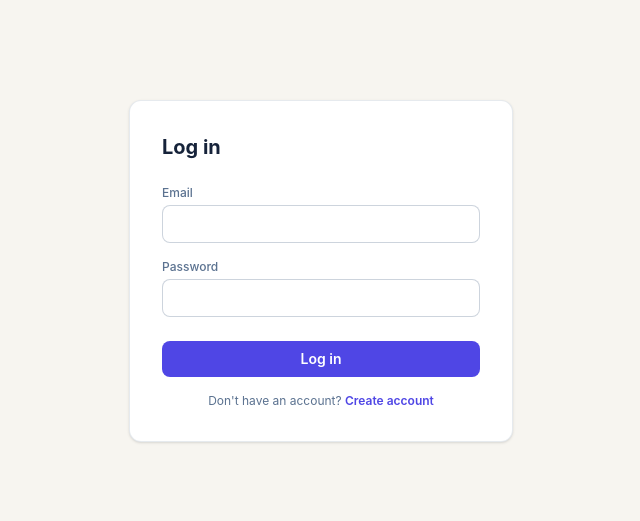
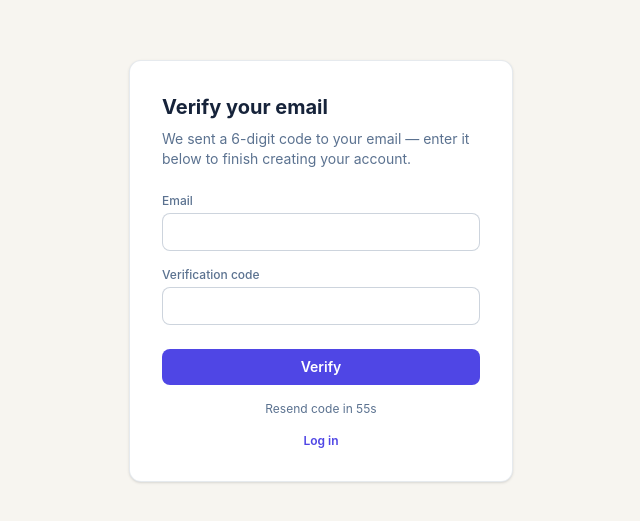
Before and after one commit to jalalsaghaybolghari/bewerbungshub, a React (Vite) app in the folder apps/web/: page /verify-email in a window 1280 px wide. Before the commit this address led to /login. Shown: the part 129-650 px from the top of the page, without its empty margins (319-959 px from the left). Built offline with nearby package versions, Linux system fonts and the light colour scheme; no server answers.

Commit message:
feat(web): add verify-email flow after registration

```diff
--- a/apps/web/src/App.tsx
+++ b/apps/web/src/App.tsx
@@ -1,6 +1,7 @@
 import { Navigate, Route, Routes } from 'react-router-dom';
 import { LoginPage } from './auth/LoginPage';
 import { RegisterPage } from './auth/RegisterPage';
+import { VerifyEmailPage } from './auth/VerifyEmailPage';
 import { ProtectedRoute } from './auth/ProtectedRoute';
 import { Layout } from './components/Layout';
 import { ApplicationsListPage } from './applications/ApplicationsListPage';
@@ -15,6 +16,7 @@ function App() {
     <Routes>
       <Route path="/login" element={<LoginPage />} />
       <Route path="/register" element={<RegisterPage />} />
+      <Route path="/verify-email" element={<VerifyEmailPage />} />
 
       <Route element={<ProtectedRoute />}>
         <Route element={<Layout />}>
--- a/apps/web/src/auth/AuthContext.tsx
+++ b/apps/web/src/auth/AuthContext.tsx
@@ -1,5 +1,11 @@
 import { createContext, useContext, useEffect, useState, type ReactNode } from 'react';
-import type { AuthUser, LoginInput, RegisterInput } from '@bewerber/shared';
+import type {
+  AuthUser,
+  ConfirmEmailInput,
+  LoginInput,
+  RegisterInput,
+  ResendCodeInput,
+} from '@bewerber/shared';
 import { apiFetch, refreshAccessToken, setAccessToken } from '../lib/api-client';
 
 interface AuthResponse {
@@ -11,7 +17,13 @@ interface AuthContextValue {
   user: AuthUser | null;
   isLoading: boolean;
   login: (input: LoginInput) => Promise<void>;
-  register: (input: RegisterInput) => Promise<void>;
+  // Doesn't log the user in — an unverified account has no session until
+  // confirmEmail succeeds. Resolves with the email to carry into the
+  // verify-email step (the caller already has it too, but this keeps the
+  // page from needing to remember it separately).
+  register: (input: RegisterInput) => Promise<{ email: string }>;
+  confirmEmail: (input: ConfirmEmailInput) => Promise<void>;
+  resendCode: (input: ResendCodeInput) => Promise<void>;
   logout: () => Promise<void>;
 }
 
@@ -43,9 +55,20 @@ export function AuthProvider({ children }: { children: ReactNode }) {
   }
 
   async function register(input: RegisterInput) {
-    const res = await apiFetch<AuthResponse>('/auth/register', { method: 'POST', body: input });
+    return apiFetch<{ email: string }>('/auth/register', { method: 'POST', body: input });
+  }
+
+  async function confirmEmail(input: ConfirmEmailInput) {
+    const res = await apiFetch<AuthResponse>('/auth/confirm-email', {
+      method: 'POST',
+      body: input,
+    });
     setAccessToken(res.accessToken);
     setUser(res.user);
+  }
+
+  async function resendCode(input: ResendCodeInput) {
+    await apiFetch<void>('/auth/resend-code', { method: 'POST', body: input });
   }
 
   async function logout() {
@@ -58,7 +81,9 @@ export function AuthProvider({ children }: { children: ReactNode }) {
   }
 
   return (
-    <AuthContext.Provider value={{ user, isLoading, login, register, logout }}>
+    <AuthContext.Provider
+      value={{ user, isLoading, login, register, confirmEmail, resendCode, logout }}
+    >
       {children}
     </AuthContext.Provider>
   );
--- a/apps/web/src/auth/LoginPage.tsx
+++ b/apps/web/src/auth/LoginPage.tsx
@@ -7,6 +7,12 @@ import { loginSchema, type LoginInput } from '@bewerber/shared';
 import { useAuth } from './AuthContext';
 import { Button, FieldError, Input, Label } from '../components/ui';
 import { ApiError } from '../lib/api-client';
+
+function isEmailNotVerified(body: unknown): body is { code: 'EMAIL_NOT_VERIFIED'; email: string } {
+  return (
+    !!body && typeof body === 'object' && (body as { code?: unknown }).code === 'EMAIL_NOT_VERIFIED'
+  );
+}
 
 export function LoginPage() {
   const { t } = useTranslation();
@@ -26,6 +32,10 @@ export function LoginPage() {
       await login(data);
       navigate('/applications');
     } catch (err) {
+      if (err instanceof ApiError && isEmailNotVerified(err.body)) {
+        navigate('/verify-email', { state: { email: err.body.email } });
+        return;
+      }
       setServerError(err instanceof ApiError ? err.message : t('auth.loginError'));
     }
   }
--- a/apps/web/src/auth/RegisterPage.tsx
+++ b/apps/web/src/auth/RegisterPage.tsx
@@ -23,8 +23,8 @@ export function RegisterPage() {
   async function onSubmit(data: RegisterInput) {
     setServerError(null);
     try {
-      await registerUser(data);
-      navigate('/applications');
+      const { email } = await registerUser(data);
+      navigate('/verify-email', { state: { email } });
     } catch (err) {
       setServerError(err instanceof ApiError ? err.message : t('auth.registerError'));
     }
--- /dev/null
+++ b/apps/web/src/auth/VerifyEmailPage.tsx
@@ -0,0 +1,123 @@
+import { useEffect, useState } from 'react';
+import { useForm } from 'react-hook-form';
+import { zodResolver } from '@hookform/resolvers/zod';
+import { Link, useLocation, useNavigate } from 'react-router-dom';
+import { useTranslation } from 'react-i18next';
+import { confirmEmailSchema, type ConfirmEmailInput } from '@bewerber/shared';
+import { useAuth } from './AuthContext';
+import { Button, FieldError, Input, Label } from '../components/ui';
+import { ApiError } from '../lib/api-client';
+
+const RESEND_COOLDOWN_SECONDS = 60;
+
+export function VerifyEmailPage() {
+  const { t } = useTranslation();
+  const { confirmEmail, resendCode } = useAuth();
+  const navigate = useNavigate();
+  const location = useLocation();
+  const [serverError, setServerError] = useState<string | null>(null);
+  const [resendMessage, setResendMessage] = useState<string | null>(null);
+  const [isResending, setIsResending] = useState(false);
+  // Starts at the full cooldown, not 0 — register() already sent the
+  // first code, so an immediate resend would just be a wasted request.
+  const [cooldown, setCooldown] = useState(RESEND_COOLDOWN_SECONDS);
+
+  const {
+    register,
+    handleSubmit,
+    getValues,
+    formState: { errors, isSubmitting },
+  } = useForm<ConfirmEmailInput>({
+    resolver: zodResolver(confirmEmailSchema),
+    defaultValues: { email: (location.state as { email?: string } | null)?.email ?? '', code: '' },
+  });
+
+  useEffect(() => {
+    if (cooldown <= 0) return;
+    const timer = setInterval(() => setCooldown((s) => Math.max(0, s - 1)), 1000);
+    return () => clearInterval(timer);
+  }, [cooldown]);
+
+  async function onSubmit(data: ConfirmEmailInput) {
+    setServerError(null);
+    try {
+      await confirmEmail(data);
+      navigate('/applications');
+    } catch (err) {
+      setServerError(err instanceof ApiError ? err.message : t('auth.verifyEmail.error'));
+    }
+  }
+
+  async function onResend() {
+    setServerError(null);
+    setResendMessage(null);
+    setIsResending(true);
+    try {
+      await resendCode({ email: getValues('email') });
+      setResendMessage(t('auth.verifyEmail.resent'));
+      setCooldown(RESEND_COOLDOWN_SECONDS);
+    } catch (err) {
+      setServerError(err instanceof ApiError ? err.message : t('auth.verifyEmail.error'));
+    } finally {
+      setIsResending(false);
+    }
+  }
+
+  return (
+    <div className="flex min-h-screen items-center justify-center bg-paper">
+      <form
+        onSubmit={(e) => void handleSubmit(onSubmit)(e)}
+        className="w-full max-w-sm rounded-xl border border-slate/15 bg-white p-8 shadow-sm"
+      >
+        <h1 className="mb-2 text-xl font-bold text-ink">{t('auth.verifyEmail.title')}</h1>
+        <p className="mb-6 text-sm text-slate">{t('auth.verifyEmail.checkInbox')}</p>
+
+        <div className="mb-4">
+          <Label htmlFor="email">{t('auth.email')}</Label>
+          <Input id="email" type="email" autoComplete="email" {...register('email')} />
+          <FieldError>{errors.email?.message}</FieldError>
+        </div>
+
+        <div className="mb-6">
+          <Label htmlFor="code">{t('auth.verifyEmail.codeLabel')}</Label>
+          <Input
+            id="code"
+            inputMode="numeric"
+            autoComplete="one-time-code"
+            maxLength={6}
+            {...register('code')}
+          />
+          <FieldError>{errors.code?.message}</FieldError>
+        </div>
+
+        {serverError && <p className="mb-4 text-sm text-danger">{serverError}</p>}
+        {resendMessage && <p className="mb-4 text-sm text-success">{resendMessage}</p>}
+
+        <Button type="submit" disabled={isSubmitting} className="w-full">
+          {t('auth.verifyEmail.verify')}
+        </Button>
+
+        <p className="mt-4 text-center text-xs text-slate">
+          {cooldown > 0 ? (
+            t('auth.verifyEmail.resendCooldown', { seconds: cooldown })
+          ) : (
+            <button
+              type="button"
+              onClick={() => void onResend()}
+              disabled={isResending}
+              className="font-semibold text-accent disabled:opacity-50"
+            >
+              {t('auth.verifyEmail.resend')}
+            </button>
+          )}
+        </p>
+
+        <p className="mt-4 text-center text-xs text-slate">
+          <Link to="/login" className="font-semibold text-accent">
+            {t('auth.login')}
+          </Link>
+        </p>
+      </form>
+    </div>
+  );
+}
--- a/apps/web/src/i18n/locales/de.json
+++ b/apps/web/src/i18n/locales/de.json
@@ -18,7 +18,17 @@
     "noAccount": "Noch kein Konto?",
     "haveAccount": "Bereits ein Konto?",
     "loginError": "E-Mail oder Passwort ist falsch.",
-    "registerError": "Konto konnte nicht erstellt werden."
+    "registerError": "Konto konnte nicht erstellt werden.",
+    "verifyEmail": {
+      "title": "E-Mail bestätigen",
+      "checkInbox": "Wir haben einen 6-stelligen Code an deine E-Mail-Adresse gesendet — gib ihn unten ein, um dein Konto zu aktivieren.",
+      "codeLabel": "Bestätigungscode",
+      "verify": "Bestätigen",
+      "resend": "Code erneut senden",
+      "resendCooldown": "Erneut senden in {{seconds}}s",
+      "resent": "Ein neuer Code wurde gesendet.",
+      "error": "Etwas ist schiefgelaufen. Bitte versuche es erneut."
+    }
   },
   "applications": {
     "title": "Bewerbungen",
--- a/apps/web/src/i18n/locales/en.json
+++ b/apps/web/src/i18n/locales/en.json
@@ -18,7 +18,17 @@
     "noAccount": "Don't have an account?",
     "haveAccount": "Already have an account?",
     "loginError": "Invalid email or password.",
-    "registerError": "Could not create your account."
+    "registerError": "Could not create your account.",
+    "verifyEmail": {
+      "title": "Verify your email",
+      "checkInbox": "We sent a 6-digit code to your email — enter it below to finish creating your account.",
+      "codeLabel": "Verification code",
+      "verify": "Verify",
+      "resend": "Resend code",
+      "resendCooldown": "Resend code in {{seconds}}s",
+      "resent": "A new code has been sent.",
+      "error": "Something went wrong. Please try again."
+    }
   },
   "applications": {
     "title": "Applications",
```
